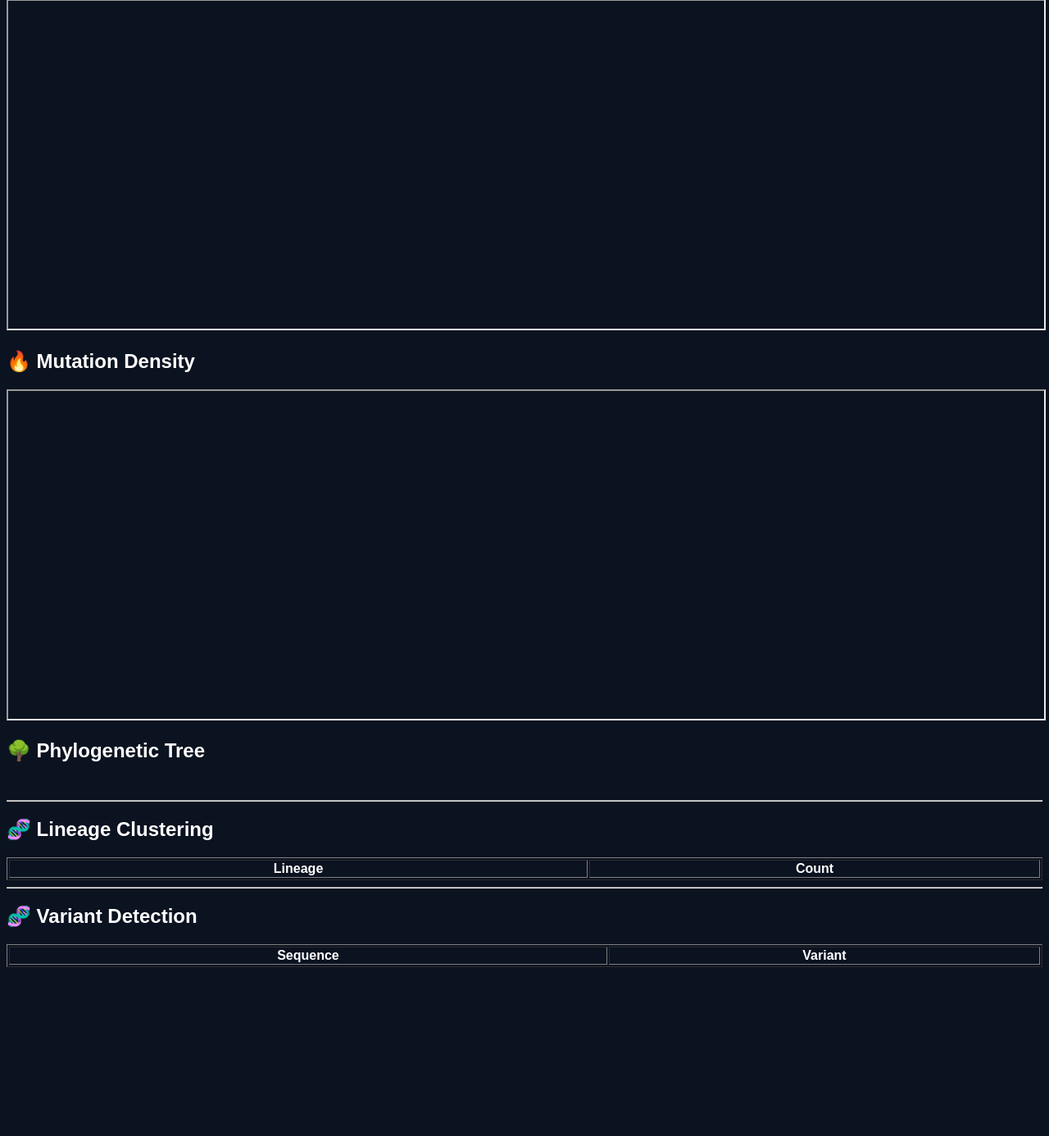
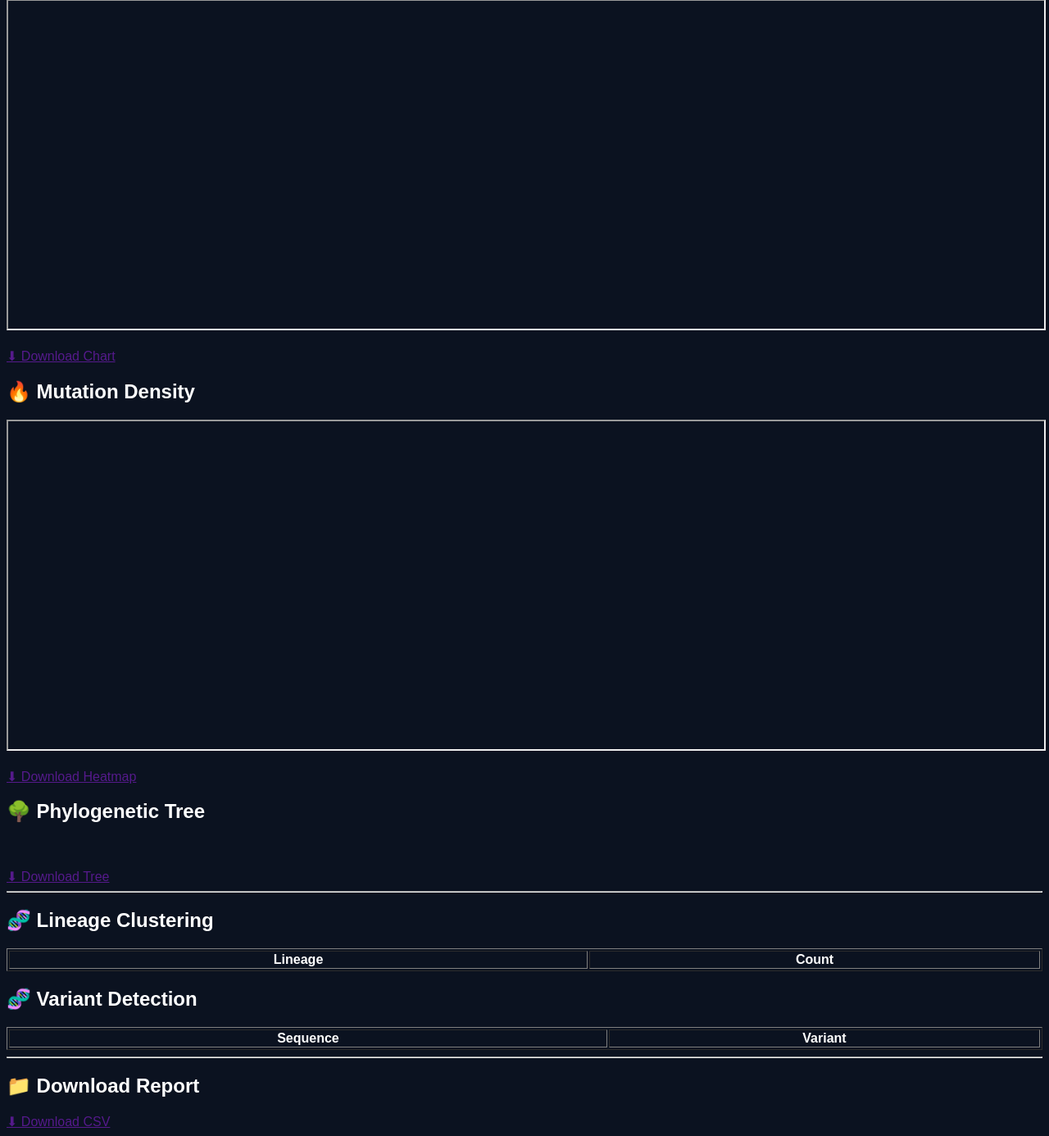
Before and after one commit to baskarclg-alt/virus-variant-tracker, a FastAPI app: template templates/dashboard.html in a window 1280 px wide. Shown: the part 288-1674 px from the top of the page at 82% size. Before the commit the page ends 1468 px from the top, so only its background shows below. Run offline with FastAPI, Linux system fonts and the light colour scheme; the template is opened without the code that fills it, so the values that code supplies are empty.

Commit message:
updated tree logic

```diff
--- a/main.py
+++ b/main.py
@@ -10,6 +10,7 @@ import plotly.express as px
 import matplotlib.pyplot as plt
 import numpy as np
 from scipy.cluster.hierarchy import linkage, dendrogram
+import uuid  # 🔥 important
 
 app = FastAPI()
 
@@ -106,7 +107,9 @@ def home(request: Request):
 async def upload(request: Request, file: UploadFile = File(...)):
 
     try:
-        path = os.path.join(UPLOAD_FOLDER, file.filename)
+        unique_id = str(uuid.uuid4())[:8]  # 🔥 unique ID
+
+        path = os.path.join(UPLOAD_FOLDER, f"{unique_id}_{file.filename}")
 
         with open(path, "wb") as f:
             shutil.copyfileobj(file.file, f)
@@ -156,30 +159,27 @@ async def upload(request: Request, file: UploadFile = File(...)):
         unique_mutations = len(set(all_muts))
         avg_mutations = total_mutations // max(total_sequences, 1)
 
-        # Chart
-        chart_path = os.path.join(UPLOAD_FOLDER, "chart.html")
+        # chart
+        chart_file = f"{unique_id}_chart.html"
+        chart_path = os.path.join(UPLOAD_FOLDER, chart_file)
         px.bar(df["type"].value_counts().head(10)).write_html(chart_path)
 
-        # Heatmap
-        heat_path = os.path.join(UPLOAD_FOLDER, "heatmap.html")
+        # heatmap
+        heat_file = f"{unique_id}_heatmap.html"
+        heat_path = os.path.join(UPLOAD_FOLDER, heat_file)
         px.histogram(df, x="position", nbins=50).write_html(heat_path)
 
-        # 🌳 SMALL TREE (FINAL FIX)
-        tree_path = os.path.join(UPLOAD_FOLDER, "tree.png")
+        # 🌳 TREE FIX
+        tree_file = f"{unique_id}_tree.png"
+        tree_path = os.path.join(UPLOAD_FOLDER, tree_file)
 
         try:
             if len(seq_vectors) > 2:
                 X = np.array(seq_vectors[:10])
                 Z = linkage(X, method='ward')
 
-                plt.figure(figsize=(10, 5))  # 🔥 small
-
-                dendrogram(
-                    Z,
-                    labels=labels[:10],
-                    orientation='right'
-                )
-
+                plt.figure(figsize=(10, 5))
+                dendrogram(Z, labels=labels[:10], orientation='right')
                 plt.title("Phylogenetic Tree")
                 plt.tight_layout()
                 plt.savefig(tree_path, dpi=120)
@@ -187,12 +187,11 @@ async def upload(request: Request, file: UploadFile = File(...)):
         except:
             pass
 
-        # Lineage summary
+        # lineage
         lineage_df = pd.DataFrame({"Lineage": lineage_list})
         lineage_summary = lineage_df["Lineage"].value_counts().reset_index()
         lineage_summary.columns = ["Lineage", "Count"]
 
-        # Tables
         top_positions = df["position"].value_counts().head(10).reset_index()
         top_positions.columns = ["Position", "Count"]
 
@@ -202,14 +201,16 @@ async def upload(request: Request, file: UploadFile = File(...)):
         variant_df = pd.DataFrame(variant_results)
 
         # CSV
-        df.to_csv(os.path.join(UPLOAD_FOLDER, "report.csv"), index=False)
+        csv_file = f"{unique_id}_report.csv"
+        csv_path = os.path.join(UPLOAD_FOLDER, csv_file)
+        df.to_csv(csv_path, index=False)
 
         return templates.TemplateResponse("dashboard.html", {
             "request": request,
-            "chart": "/uploads/chart.html",
-            "heatmap": "/uploads/heatmap.html",
-            "tree": "/uploads/tree.png",
-            "csv": "/download/csv",
+            "chart": f"/uploads/{chart_file}",
+            "heatmap": f"/uploads/{heat_file}",
+            "tree": f"/uploads/{tree_file}",
+            "csv": f"/uploads/{csv_file}",
 
             "total_sequences": total_sequences,
             "total_mutations": total_mutations,
@@ -224,8 +225,3 @@ async def upload(request: Request, file: UploadFile = File(...)):
 
     except Exception as e:
         return HTMLResponse(f"❌ ERROR: {str(e)}")
-
-# -------------------------------
-@app.get("/download/csv")
-def download_csv():
-    return FileResponse("uploads/report.csv", filename="report.csv")
--- a/templates/dashboard.html
+++ b/templates/dashboard.html
@@ -17,12 +17,18 @@
 
 <h2>📊 Mutation Chart</h2>
 <iframe src="{{ chart }}" width="100%" height="400"></iframe>
+<br><br>
+<a href="{{ chart }}" target="_blank">⬇ Download Chart</a>
 
 <h2>🔥 Mutation Density</h2>
 <iframe src="{{ heatmap }}" width="100%" height="400"></iframe>
+<br><br>
+<a href="{{ heatmap }}" target="_blank">⬇ Download Heatmap</a>
 
 <h2>🌳 Phylogenetic Tree</h2>
-<img src="{{ tree }}" width="100%">
+<img src="{{ tree }}" width="70%">
+<br><br>
+<a href="{{ tree }}" target="_blank">⬇ Download Tree</a>
 
 <hr>
 
@@ -37,8 +43,6 @@
 {% endfor %}
 </table>
 
-<hr>
-
 <h2>🧬 Variant Detection</h2>
 <table border="1" style="width:100%; text-align:center;">
 <tr><th>Sequence</th><th>Variant</th></tr>
@@ -50,5 +54,10 @@
 {% endfor %}
 </table>
 
+<hr>
+
+<h2>📁 Download Report</h2>
+<a href="{{ csv }}" target="_blank">⬇ Download CSV</a>
+
 </body>
 </html>
```
